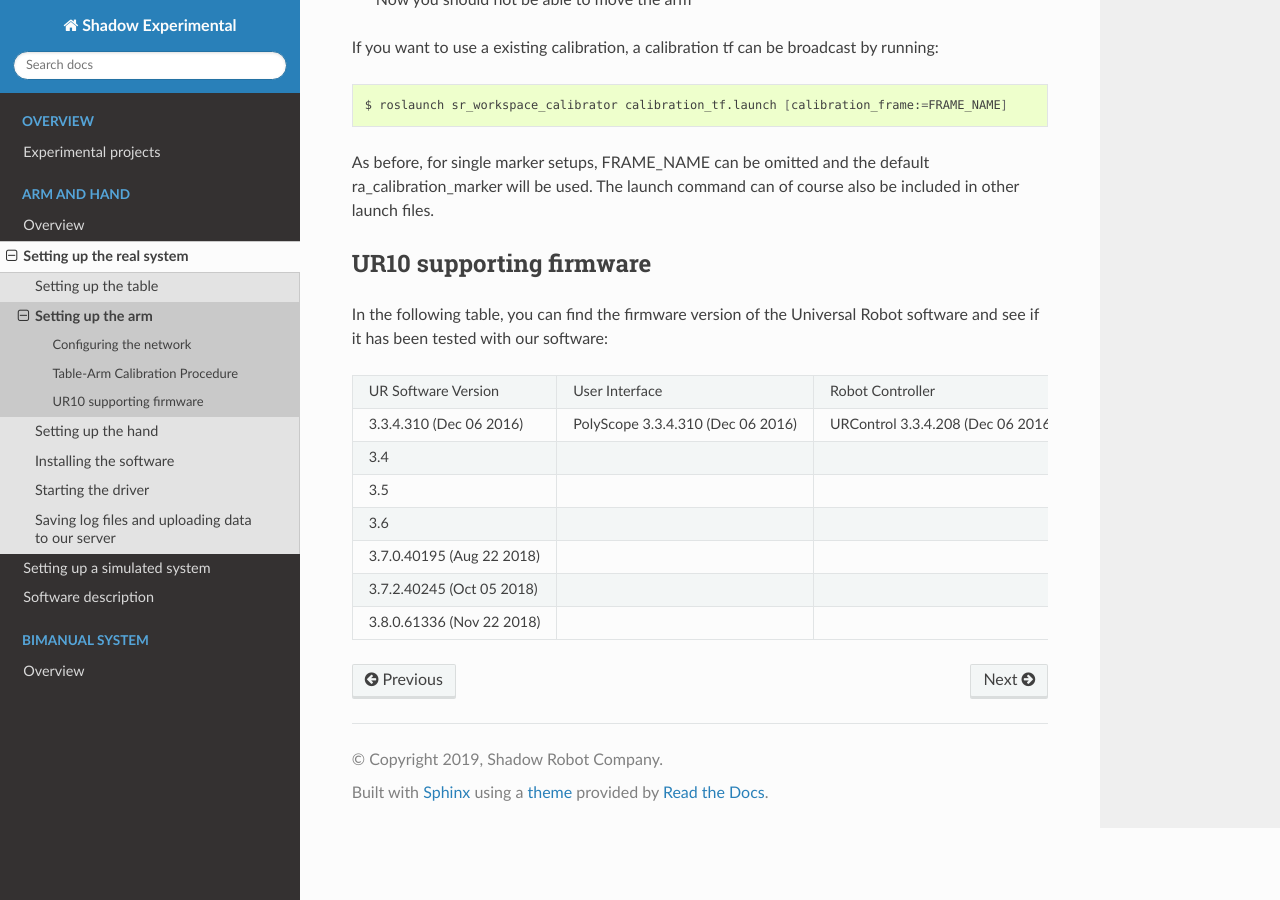
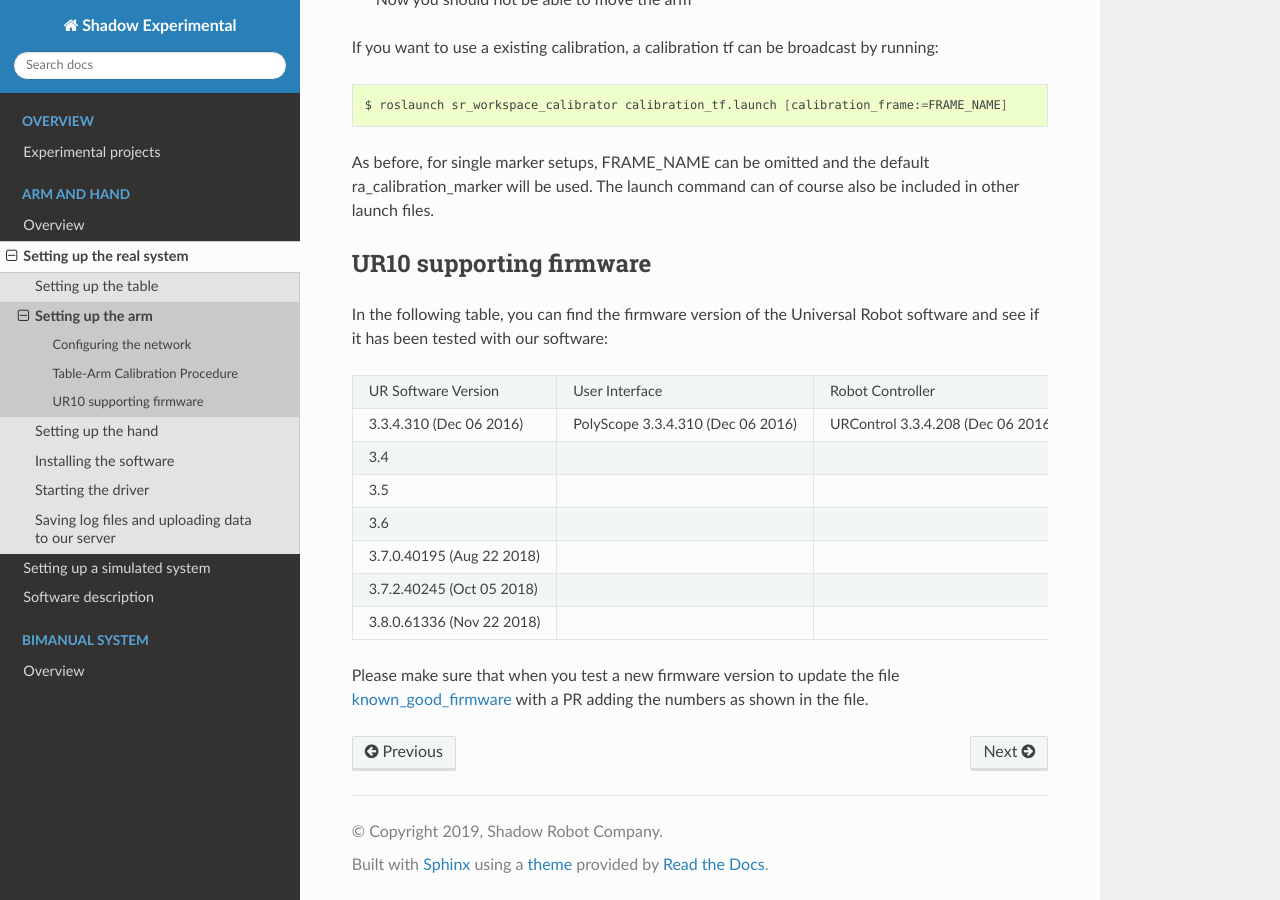
Before and after one commit to shadow-robot/sr_experimental_documentation, a Sphinx documentation site: the page built from docs/user_guide/1_2_setting_up_arm.md, in a window 1280 px wide and 900 px high, scrolled down 6816 px. Built offline with Sphinx 7.4.7 and the Read the Docs theme 2.0.0, drawn with Linux system fonts in a browser that asks for light colours.

Commit message:
Update 1_2_setting_up_arm.md

````diff
--- a/docs/user_guide/1_2_setting_up_arm.md
+++ b/docs/user_guide/1_2_setting_up_arm.md
@@ -159,3 +159,5 @@ __ https://shadowrobot.atlassian.net/projects/SRC?selectedItem=com.atlassian.plu
 
 __ https://shadowrobot.atlassian.net/projects/SRC?selectedItem=com.atlassian.plugins.atlassian-connect-plugin:com.kanoah.test-manager__main-project-page#!/testPlayer/SRC-R83
 ```
+
+Please make sure that when you test a new firmware version to update the file [known_good_firmware](https://github.com/shadow-robot/common_resources/blob/kinetic-devel/sr_firmware_checker/config/known_good_firmware.txt) with a PR adding the numbers as shown in the file.
````
